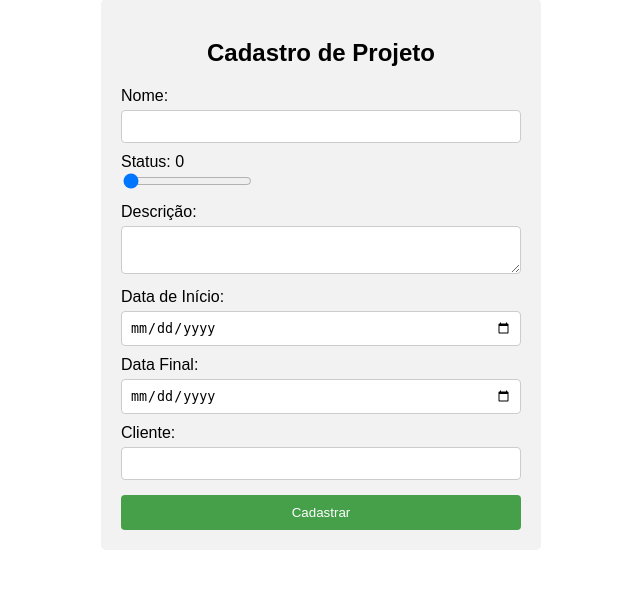
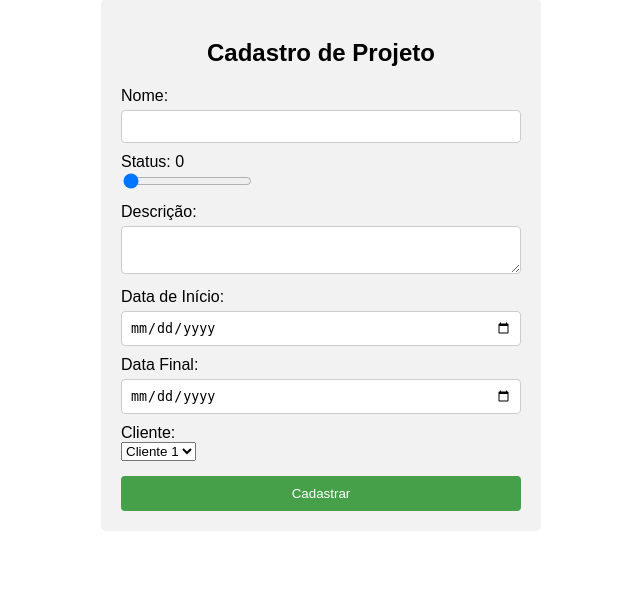
Before and after one commit to EduardoPanizzon/Proj_Final_DB, a PHP site: page /cadastro_projeto.php in a window 1280 px wide. Shown: the part 43-632 px from the top of the page, without its empty margins (319-959 px from the left). Run offline with PHP 8.4, Linux system fonts and the light colour scheme; data comes from the database, SQL or seed files in the repository.

Commit message:
selectCliente

```diff
--- a/Projeto/cadastro_projeto.php
+++ b/Projeto/cadastro_projeto.php
@@ -104,7 +104,16 @@ if ($_SERVER["REQUEST_METHOD"] == "POST") {
     <input type="date" id="dataFim" name="dataFim" required>
 
     <label for="clienteNome">Cliente:</label>
-    <input type="text" id="fk_Cliente_id" name="fk_Cliente_id" required>
+    <select type="text" id="fk_Cliente_id" name="fk_Cliente_id" required>
+      <?php
+        $result = "SELECT Cliente.nome, Cliente.id from Cliente";
+        $resultado = mysqli_query($mysqli, $result);
+        while($row = mysqli_fetch_assoc($resultado)){
+        ?>
+        <option value = "<?php echo $row['id']; ?>"><?php echo $row['nome'];?> </option>
+
+      <?php } ?>
+    </select>
 
     <input type="submit" value="Cadastrar">
   </form>
```
